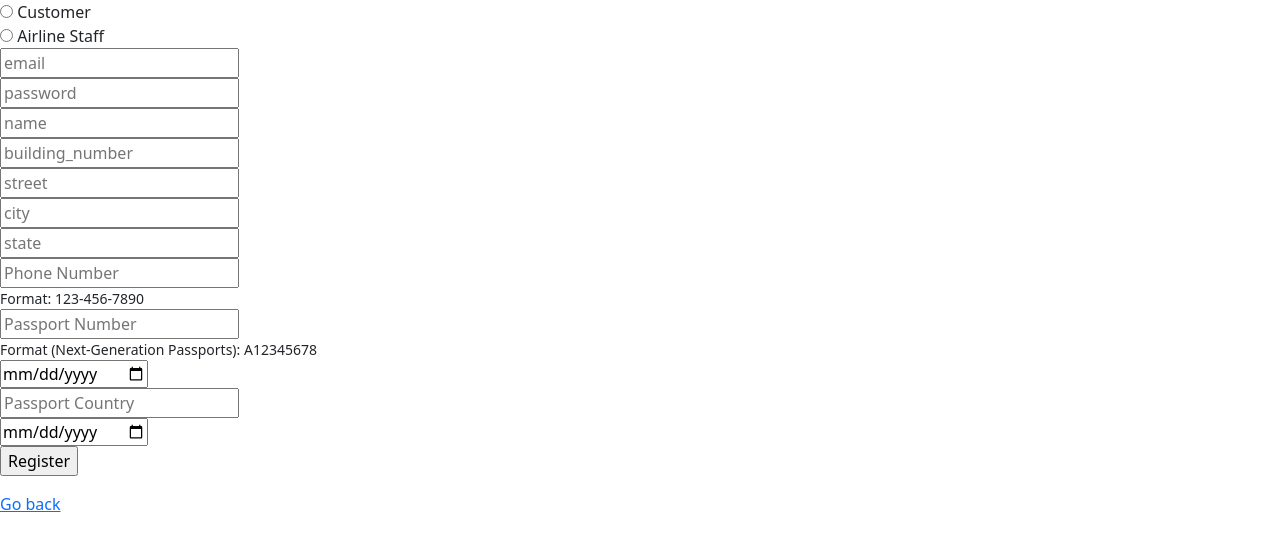
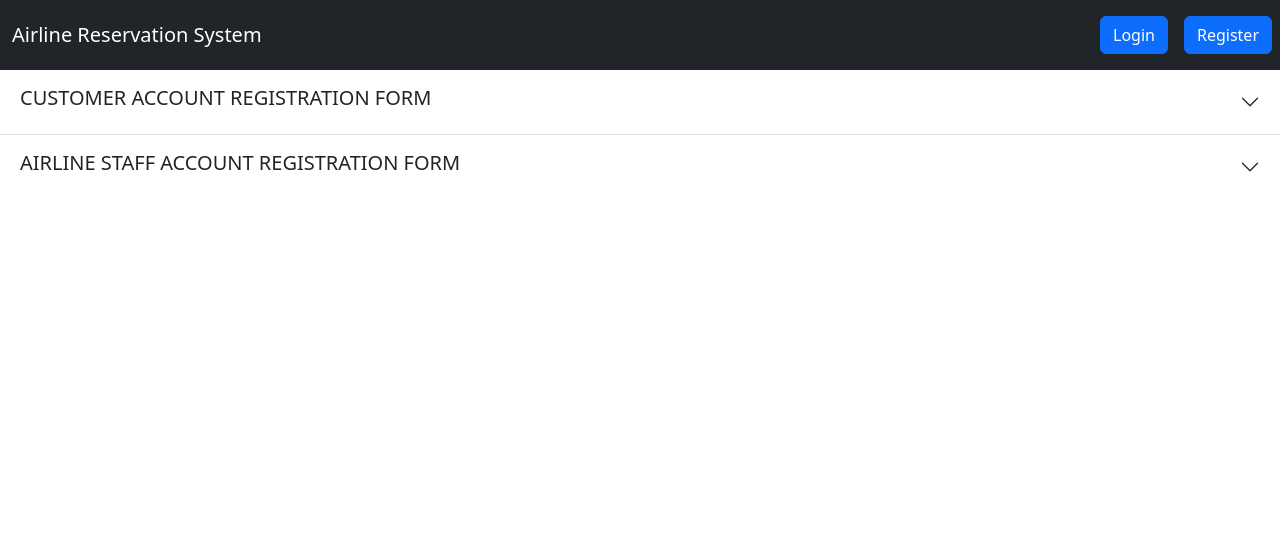
Before and after one commit to BlueTitanium/DatabaseFinalProject, a Flask app: page /register in a window 1280 px wide. Shown: the top 551 px of the page. Run offline with Flask 2, Linux system fonts and the light colour scheme.

Commit message:
Changes to index and started changing registration page

```diff
--- a/general/templates/register.html
+++ b/general/templates/register.html
@@ -1,21 +1,40 @@
 <html>
+
 <head>
 	<meta charset="utf-8">
 	<meta name="viewport" content="width=device-width, initial-scale=1">
-		<title>Bootstrap demo</title>
+	<title>Airline Registration</title>
 	<!-- bootstrap css -->
-		<link href="https://cdn.jsdelivr.net/npm/bootstrap@5.2.2/dist/css/bootstrap.min.css" rel="stylesheet" integrity="sha384-Zenh87qX5JnK2Jl0vWa8Ck2rdkQ2Bzep5IDxbcnCeuOxjzrPF/et3URy9Bv1WTRi" crossorigin="anonymous">
+	<link href="https://cdn.jsdelivr.net/npm/bootstrap@5.2.2/dist/css/bootstrap.min.css" rel="stylesheet"
+		integrity="sha384-Zenh87qX5JnK2Jl0vWa8Ck2rdkQ2Bzep5IDxbcnCeuOxjzrPF/et3URy9Bv1WTRi" crossorigin="anonymous">
 </head>
+
 <body>
+	<nav class="navbar navbar-expand navbar-dark bg-dark">
+
+		<div class="container-fluid">
+			<a class="navbar-brand" href="/">Airline Reservation System</a>
+		</div>
+		<a class="btn btn-primary m-2" href="/login">Login</a>
+
+		<a class="btn btn-primary m-2" href="/register">Register</a>
+	</nav>
+	<div class="accordion accordion-flush" id="accordionFlushExample">
+		<div class="accordion-item">
+			<h2 class="accordion-header" id="flush-headingOne">
+				<button class="accordion-button collapsed" type="button" data-bs-toggle="collapse"
+					data-bs-target="#flush-collapseOne" aria-expanded="false" aria-controls="flush-collapseOne">
+					<h5>CUSTOMER ACCOUNT REGISTRATION FORM</h5>
+				</button>
+			</h2>
+			<div id="flush-collapseOne" class="accordion-collapse collapse" aria-labelledby="flush-headingOne"
+				data-bs-parent="#accordionFlushExample">
+				<div class="accordion-body">
 					<!-- Customer Login -->
 					<form action="/customerRegisterAuth" method="POST">
-			<input type="radio" id="customer" name="fav_language" value="Customer">
-			<label for="customer">Customer</label><br>
-			<input type="radio" id="airlineStaff" name="fav_language" value="Airline Staff">
-			<label for="airlineStaff">Airline Staff</label><br>
 
-			<input type="email" name = "email" placeholder="email" required/> <br/>
-			<input type="password" name = "password" placeholder="password" required/><br/>
+						<input type="email" name="email" placeholder="email" required /> <br />
+						<input type="password" name="password" placeholder="password" required /><br />
 
 						<!--
 				name = request.form['name']
@@ -31,32 +50,62 @@
 
 				date_of_birth = request.form['date_of_birth']
 			-->
-			<input type="text" name = "name" placeholder="name" required/><br/>
-			<input type="text" name="building_number" placeholder="building_number" required/><br/>
-			<input type="text" name="street" placeholder="street" required/><br/>
-			<input type="text" name="city" placeholder="city" required/><br/>
-			<input type="text" name="state" placeholder="state" required/><br/>
-			<input type="tel" name="phone_number" placeholder="Phone Number" pattern="[0-9]{3}-[0-9]{3}-[0-9]{4}" required/><br/>
+						<input type="text" name="name" placeholder="name" required /><br />
+						<input type="text" name="building_number" placeholder="building_number" required /><br />
+						<input type="text" name="street" placeholder="street" required /><br />
+						<input type="text" name="city" placeholder="city" required /><br />
+						<input type="text" name="state" placeholder="state" required /><br />
+						<input type="tel" name="phone_number" placeholder="Phone Number"
+							pattern="[0-9]{3}-[0-9]{3}-[0-9]{4}" required /><br />
 						<small>Format: 123-456-7890</small><br>
 
-			<input type="text" name="passport_number" placeholder="Passport Number" pattern="[A-Z]{1}[0-9]{8}" required/><br/>
+						<input type="text" name="passport_number" placeholder="Passport Number"
+							pattern="[A-Z]{1}[0-9]{8}" required /><br />
 						<small>Format (Next-Generation Passports): A12345678</small><br>
 
-			<input type="date" name="passport_expiration" placeholder="Passport Expiration" required/><br/>
-			<input type="text" name="passport_country" placeholder="Passport Country" required/><br/>
+						<input type="date" name="passport_expiration" placeholder="Passport Expiration"
+							required /><br />
+						<input type="text" name="passport_country" placeholder="Passport Country" required /><br />
 
-			<input type="date" name="date_of_birth" placeholder="Date Of Birth" required/><br/>
+						<input type="date" name="date_of_birth" placeholder="Date Of Birth" required /><br />
 
-			<input type="submit" value = Register />
+						<input type="submit" value=Register />
 						{% if error %}
 						<p class="error"><strong>Error:</strong> {{error}}</p>
 						{% endif %}
 					</form>
+				</div>
+			</div>
+		</div>
+		<div class="accordion-item">
+			<h2 class="accordion-header" id="flush-headingTwo">
+				<button class="accordion-button collapsed" type="button" data-bs-toggle="collapse"
+					data-bs-target="#flush-collapseTwo" aria-expanded="false" aria-controls="flush-collapseTwo">
+					<h5>AIRLINE STAFF ACCOUNT REGISTRATION FORM</h5>
+				</button>
+			</h2>
+			<div id="flush-collapseTwo" class="accordion-collapse collapse" aria-labelledby="flush-headingTwo"
+				data-bs-parent="#accordionFlushExample">
+				<div class="accordion-body">Placeholder content for this accordion, which is intended to demonstrate the
+					<code>.accordion-flush</code> class. This is the second item's accordion body. Let's imagine this
+					being filled with some actual content.</div>
+			</div>
+		</div>
 
-		<a href="/">Go back</a>
+	</div>
+
+
+
 	<!-- bootstrap scripts -->
-		<script src="https://cdn.jsdelivr.net/npm/bootstrap@5.2.2/dist/js/bootstrap.bundle.min.js" integrity="sha384-OERcA2EqjJCMA+/3y+gxIOqMEjwtxJY7qPCqsdltbNJuaOe923+mo//f6V8Qbsw3" crossorigin="anonymous"></script>
-		<script src="https://cdn.jsdelivr.net/npm/@popperjs/core@2.11.6/dist/umd/popper.min.js" integrity="sha384-oBqDVmMz9ATKxIep9tiCxS/Z9fNfEXiDAYTujMAeBAsjFuCZSmKbSSUnQlmh/jp3" crossorigin="anonymous"></script>
-		<script src="https://cdn.jsdelivr.net/npm/bootstrap@5.2.2/dist/js/bootstrap.min.js" integrity="sha384-IDwe1+LCz02ROU9k972gdyvl+AESN10+x7tBKgc9I5HFtuNz0wWnPclzo6p9vxnk" crossorigin="anonymous"></script>
+	<script src="https://cdn.jsdelivr.net/npm/bootstrap@5.2.2/dist/js/bootstrap.bundle.min.js"
+		integrity="sha384-OERcA2EqjJCMA+/3y+gxIOqMEjwtxJY7qPCqsdltbNJuaOe923+mo//f6V8Qbsw3"
+		crossorigin="anonymous"></script>
+	<script src="https://cdn.jsdelivr.net/npm/@popperjs/core@2.11.6/dist/umd/popper.min.js"
+		integrity="sha384-oBqDVmMz9ATKxIep9tiCxS/Z9fNfEXiDAYTujMAeBAsjFuCZSmKbSSUnQlmh/jp3"
+		crossorigin="anonymous"></script>
+	<script src="https://cdn.jsdelivr.net/npm/bootstrap@5.2.2/dist/js/bootstrap.min.js"
+		integrity="sha384-IDwe1+LCz02ROU9k972gdyvl+AESN10+x7tBKgc9I5HFtuNz0wWnPclzo6p9vxnk"
+		crossorigin="anonymous"></script>
 </body>
+
 </html>
```
Also changed, not shown: general/templates/index.html (+31 -3 lines). Lines whose indentation alone changed are shown as unchanged.
